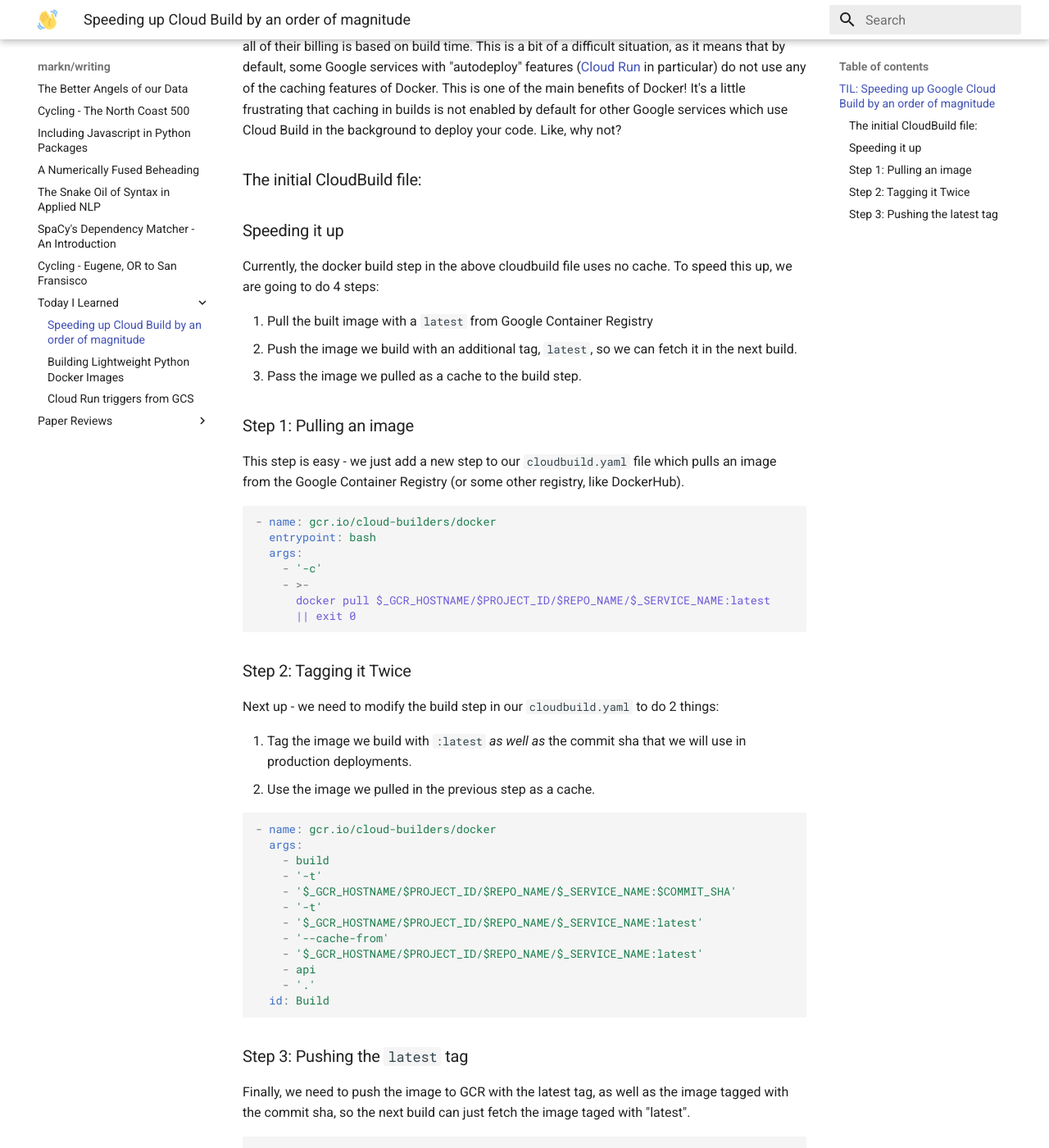
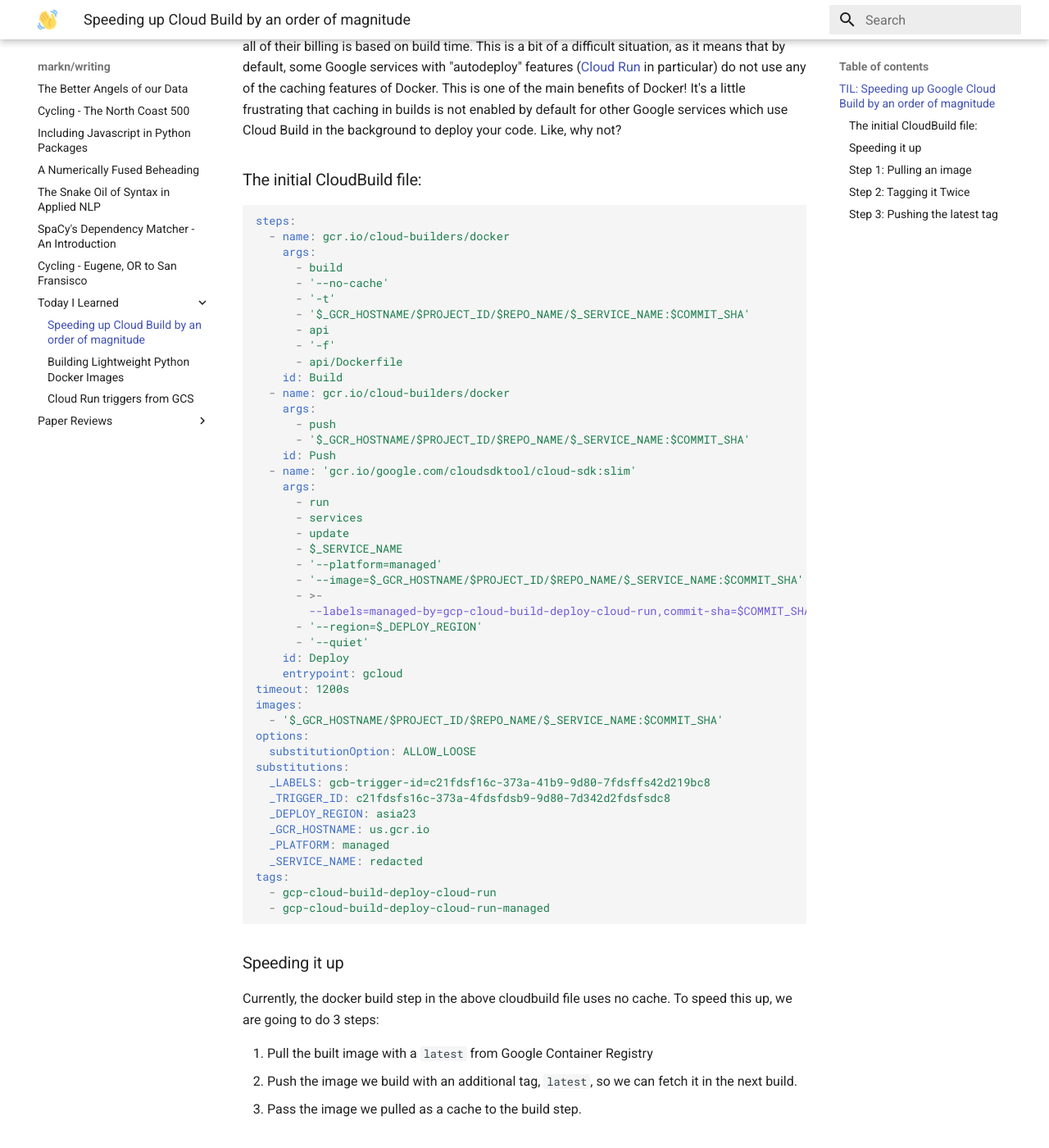
Before and after one commit to DeNeutoy/blog, an MkDocs documentation site: the page built from docs/til/cloud-build-speedup.md, in a window 1280 px wide and 1400 px high, scrolled down 382 px. Shown: the whole window at 82% size. Built offline with MkDocs 1.6.1 and Material for MkDocs 9.7.7, drawn with Linux system fonts in a browser that asks for light colours.

Commit message:
add cloudbuild file

````diff
--- a/docs/til/cloud-build-speedup.md
+++ b/docs/til/cloud-build-speedup.md
@@ -7,9 +7,58 @@
 
 ### The initial CloudBuild file:
 
+```yaml
+steps:
+  - name: gcr.io/cloud-builders/docker
+    args:
+      - build
+      - '--no-cache'
+      - '-t'
+      - '$_GCR_HOSTNAME/$PROJECT_ID/$REPO_NAME/$_SERVICE_NAME:$COMMIT_SHA'
+      - api
+      - '-f'
+      - api/Dockerfile
+    id: Build
+  - name: gcr.io/cloud-builders/docker
+    args:
+      - push
+      - '$_GCR_HOSTNAME/$PROJECT_ID/$REPO_NAME/$_SERVICE_NAME:$COMMIT_SHA'
+    id: Push
+  - name: 'gcr.io/google.com/cloudsdktool/cloud-sdk:slim'
+    args:
+      - run
+      - services
+      - update
+      - $_SERVICE_NAME
+      - '--platform=managed'
+      - '--image=$_GCR_HOSTNAME/$PROJECT_ID/$REPO_NAME/$_SERVICE_NAME:$COMMIT_SHA'
+      - >-
+        --labels=managed-by=gcp-cloud-build-deploy-cloud-run,commit-sha=$COMMIT_SHA,gcb-build-id=$BUILD_ID,gcb-trigger-id=$_TRIGGER_ID,$_LABELS
+      - '--region=$_DEPLOY_REGION'
+      - '--quiet'
+    id: Deploy
+    entrypoint: gcloud
+timeout: 1200s
+images:
+  - '$_GCR_HOSTNAME/$PROJECT_ID/$REPO_NAME/$_SERVICE_NAME:$COMMIT_SHA'
+options:
+  substitutionOption: ALLOW_LOOSE
+substitutions:
+  _LABELS: gcb-trigger-id=c21fdsf16c-373a-41b9-9d80-7fdsffs42d219bc8
+  _TRIGGER_ID: c21fdsfs16c-373a-4fdsfdsb9-9d80-7d342d2fdsfsdc8
+  _DEPLOY_REGION: asia23
+  _GCR_HOSTNAME: us.gcr.io
+  _PLATFORM: managed
+  _SERVICE_NAME: redacted
+tags:
+  - gcp-cloud-build-deploy-cloud-run
+  - gcp-cloud-build-deploy-cloud-run-managed
+```
+
+
 ### Speeding it up
 
-Currently, the docker build step in the above cloudbuild file uses no cache. To speed this up, we are going to do 4 steps:
+Currently, the docker build step in the above cloudbuild file uses no cache. To speed this up, we are going to do 3 steps:
 
 1. Pull the built image with a `latest` from Google Container Registry
 2. Push the image we build with an additional tag, `latest`, so we can fetch it in the next build.
````
